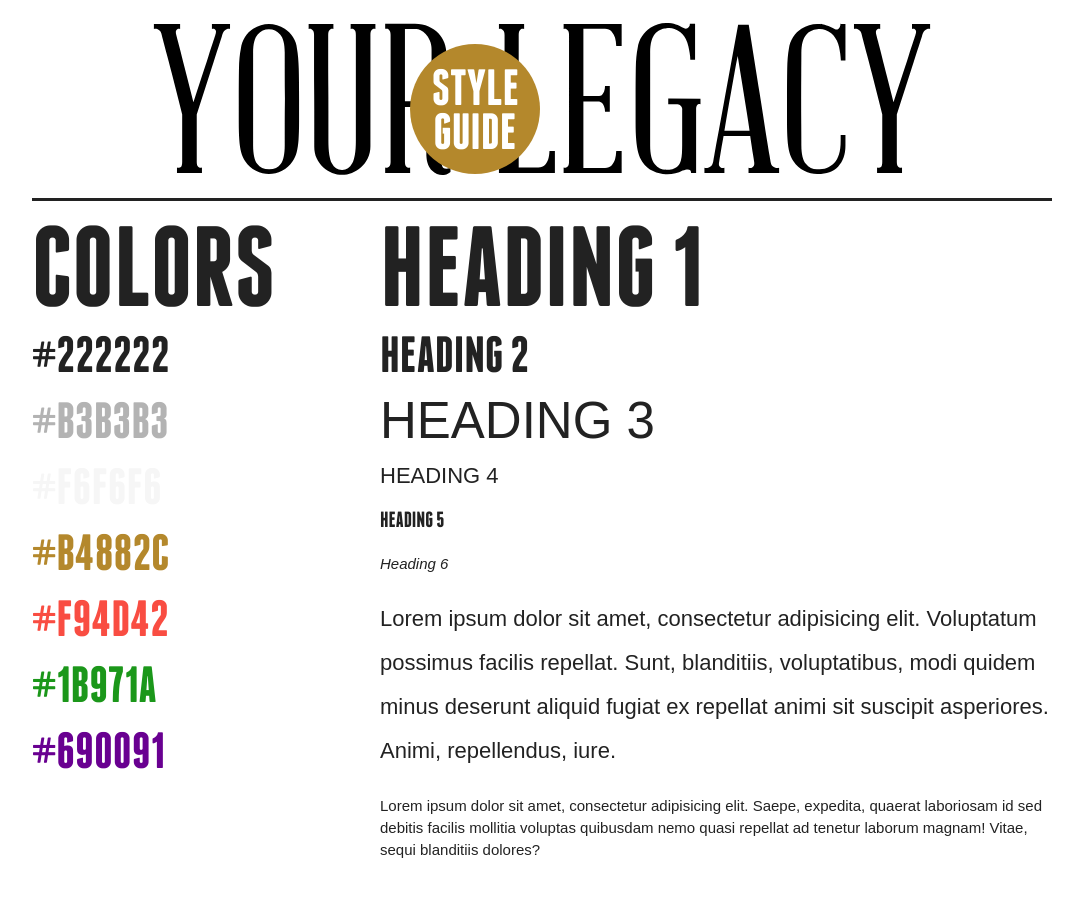
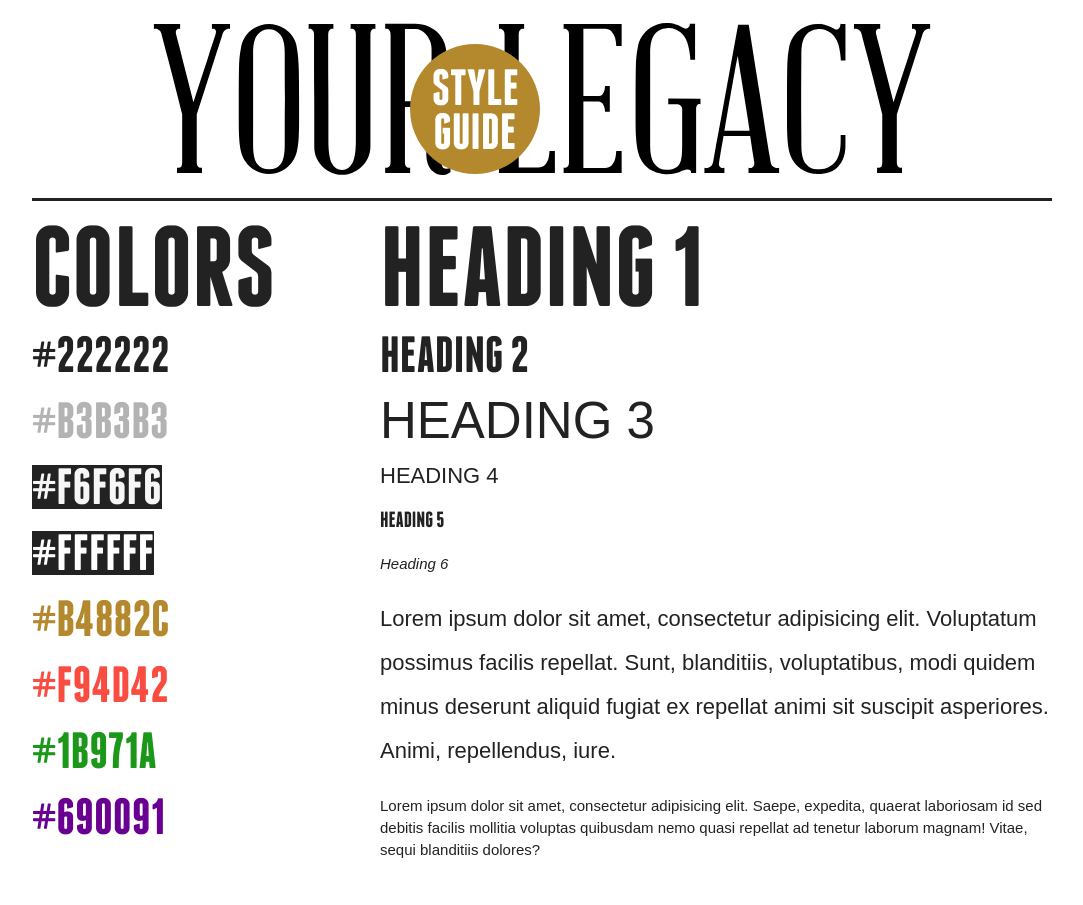
Before and after one commit to yourlegacy/yourlegacy, a Jekyll site: the page built from _posts/static/0100-01-01-style-guide.html, in a window 1280 px wide. Shown: the whole page, without its empty margins (98-1181 px from the left). Built offline with Jekyll 4.4.1, drawn with Linux system fonts in a browser that asks for light colours; nearby versions of some CDN libraries; comment, search, counter and statistics services are not loaded.

Commit message:
style guide tweak

```diff
--- a/_posts/static/0100-01-01-style-guide.html
+++ b/_posts/static/0100-01-01-style-guide.html
@@ -15,7 +15,8 @@ title: style guide
 		<h1>Colors</h1>
 		<h2 class="black">#222222</h2>
 		<h2 class="darkgray">#b3b3b3</h2>
-		<h2 class="lightgray">#f6f6f6</h2>
+		<h2 class="lightgray highlight-black">#f6f6f6</h2><br>
+		<h2 class="white highlight-black">#ffffff</h2>
 		<h2 class="gold">#b4882c</h2>
 		<h2 class="red">#f94d42</h2>
 		<h2 class="green">#1b971a</h2>
--- a/css/sass/_layout/_typography.scss
+++ b/css/sass/_layout/_typography.scss
@@ -154,5 +154,7 @@ hgroup *, .hgroup * {
 	color: $darkgray;
 }
 
-.testclass {color: black}
-/* note to self ! */
+.highlight-black {
+    display: inline-block;
+    background: $black;
+}
--- a/css/style.css
+++ b/css/style.css
@@ -515,10 +515,10 @@ hgroup *, .hgroup * {
 .darkgray {
   color: #b3b3b3; }
 
-.testclass {
-  color: black; }
+.highlight-black {
+  display: inline-block;
+  background: #222222; }
 
-/* note to self ! */
 body {
   min-width: 1060px; }
 
```
